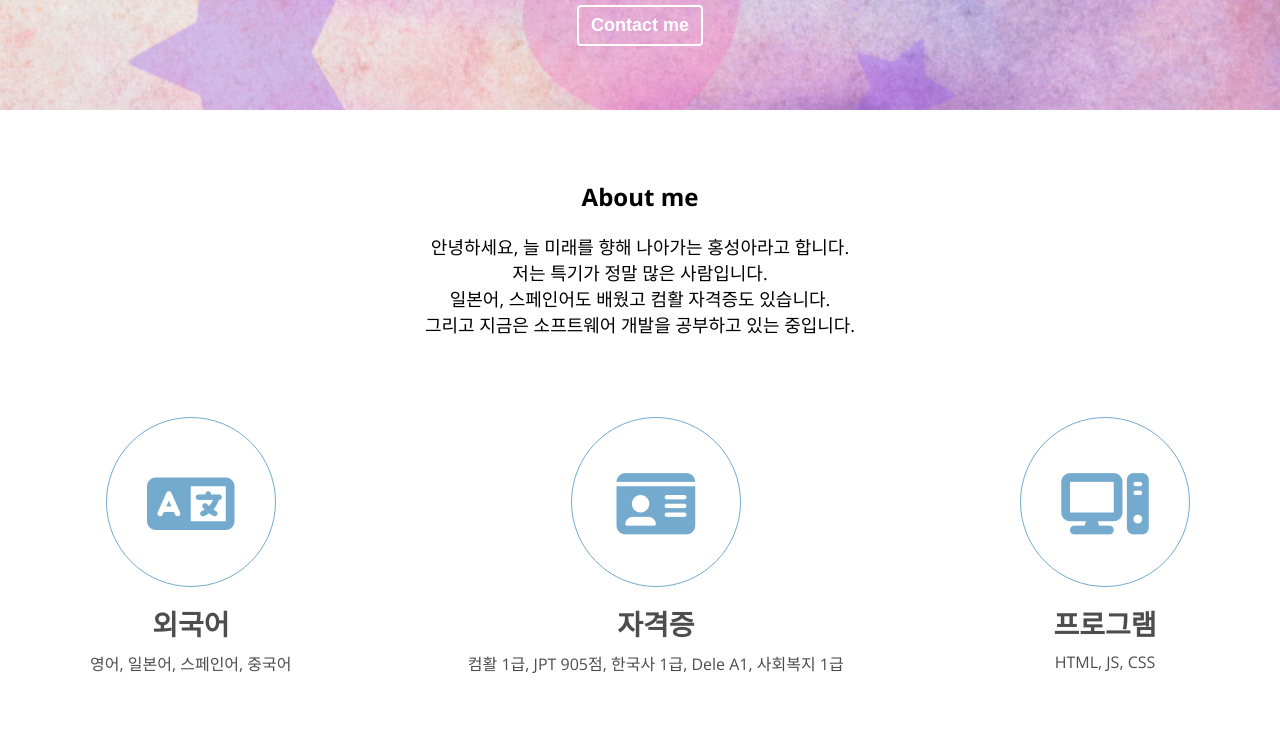
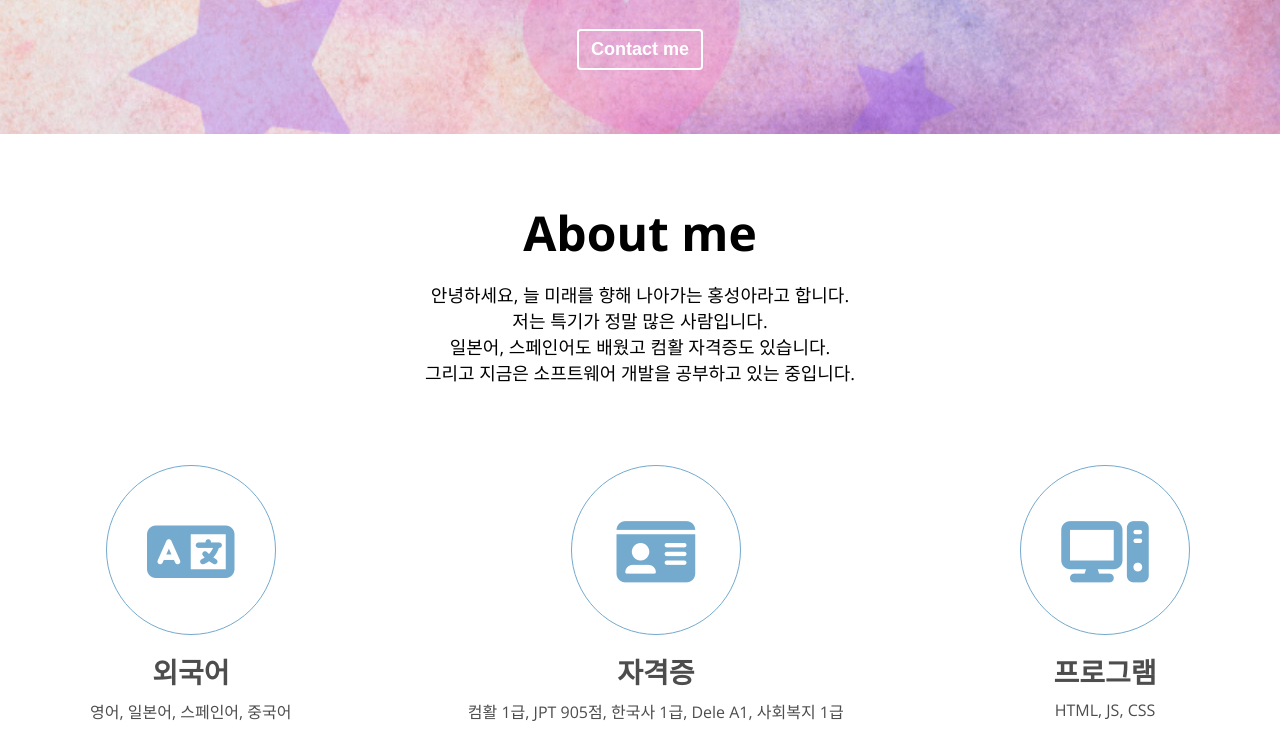
Before and after one commit to komorebi0722/Portfolios, a plain HTML site: page index.html in a window 1280 px wide. Shown: the part 513-1262 px from the top of the page. Drawn offline with nearby package versions, Linux system fonts and the light colour scheme.

Commit message:
CSS : Typography

```diff
--- a/style.css
+++ b/style.css
@@ -68,8 +68,6 @@ button{
     border: none;
     outline: none;
 }
-
-<<<<<<< HEAD
 /* Typography */
 h1{
     font-size: var(--font-large);
@@ -147,7 +145,6 @@ p{
 }
 
 /* Home */
-
 #home{
     background: url(imgs/Background.png) center/cover no-repeat;
     padding: 40px;
@@ -190,7 +187,6 @@ p{
 }
 
 /* About */
-
 .about__majors{
     display: flex;
     justify-content: space-between;
@@ -249,7 +245,6 @@ p{
 }
 
 /* Skill */
-
 #skills{
     background-color: var(--color-light-purple);
 }
@@ -306,7 +301,6 @@ p{
 
 
 /* Work */
-
 .work__categories{
     margin: 40px;
 }
@@ -404,7 +398,6 @@ p{
 }
 
 /* Testimonial */
-
 #testimonials{
     background-color: var(--color-light-white);
 }
@@ -448,7 +441,6 @@ p{
 }
 
 /* Contact */
-
 #contact{
     background-color: var(--color-blue);
 }
@@ -473,7 +465,6 @@ p{
 }
 
 /* For below 768px screen width */
-
 @media screen and (max-width:768px){
     .navbar__toggle-btn{
         display: block;
@@ -511,6 +502,3 @@ p{
         height: 80px;
     }
 }
-=======
-/* Typography */
->>>>>>> parent of 7612aef (CSS : typpgraphy)
```
